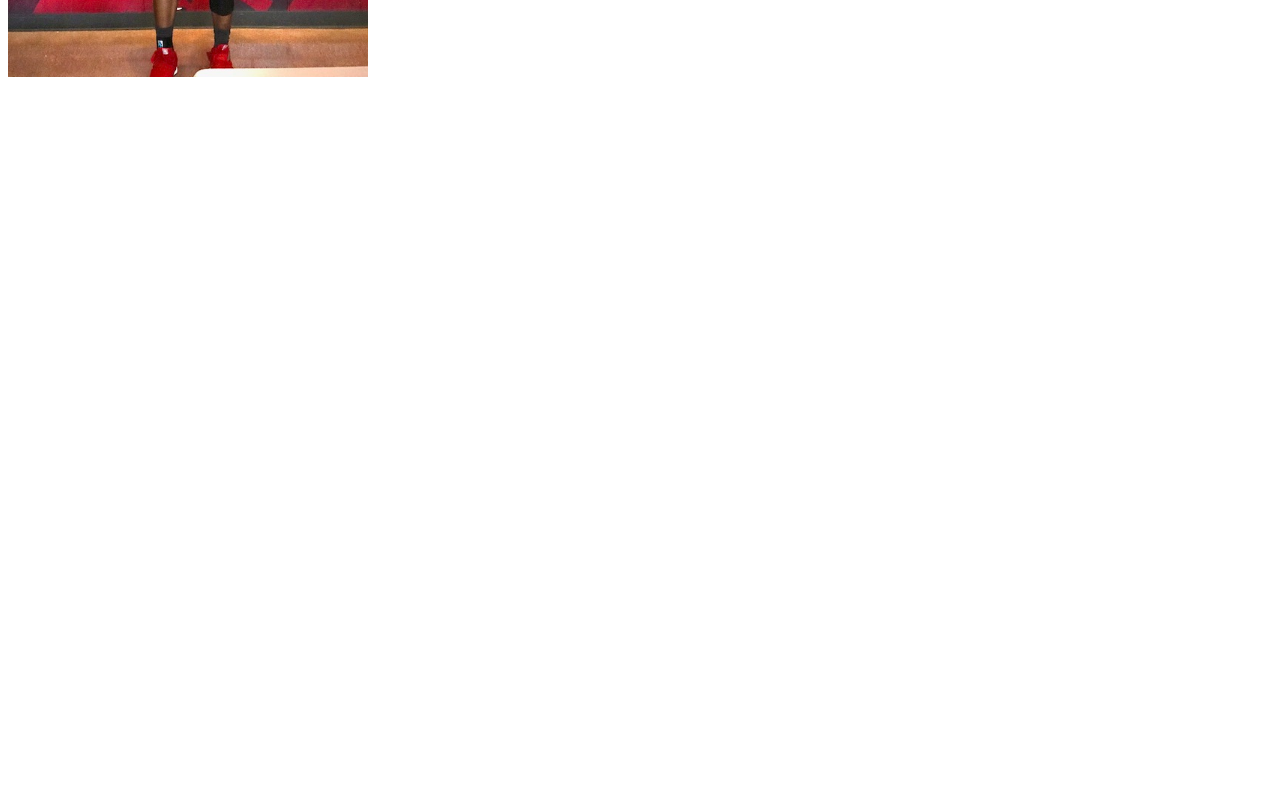
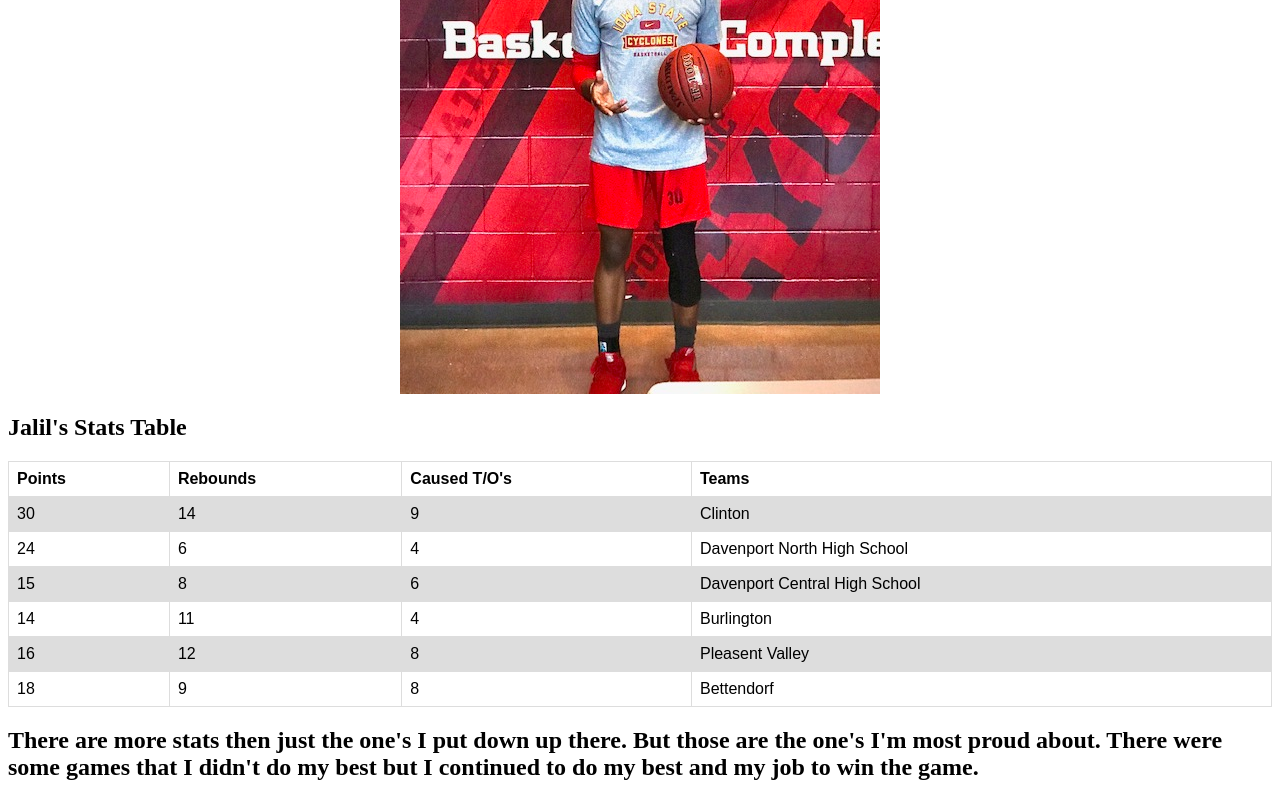
Before and after one commit to JayGotGame15/FINAL, a plain HTML site: page basketball.html in a window 1280 px wide. Shown: the part 427-1227 px from the top of the page. Before the commit the page ends 800 px from the top, so only its background shows below. Drawn offline with Linux system fonts and the light colour scheme.

Commit message:
update newest information

```diff
--- a/basketball.html
+++ b/basketball.html
@@ -3,6 +3,14 @@
 <head>
   <title>Home</title>
 <link rel="stylesheet" href="css/layout.css">
+<link rel="stylesheet" href="css/table.css">
+<style>
+img {
+  display: block;
+  margin-left: auto;
+  margin-right: auto;
+}
+</style>
 </head>
 <body>
 <title>Basketball</title>
@@ -16,9 +24,59 @@
   <li> <a href="Colleges.html">Colleges</a></li>
 </ul>
 
+<h1>This is mmy highschool basketball Page</h1>
+<h2>In this page I'll be making a table of my stats</h2>
+ <img src="images/ME.jpg" alt="ME" class="center">
+ <h2>Jalil's Stats Table</h2>
 
+ <table>
+   <tr>
+     <th>Points</th>
+     <th>Rebounds</th>
+     <th>Caused T/O's</th>
+     <th>Teams</th>
+   </tr>
+   <tr>
+     <td>30</td>
+     <td>14</td>
+     <td>9</td>
+     <td>Clinton</td>
+   </tr>
+   <tr>
+     <td>24</td>
+     <td>6</td>
+     <td>4</td>
+     <td>Davenport North High School</td>
+   </tr>
+   <tr>
+     <td>15</td>
+     <td>8</td>
+     <td>6</td>
+     <td>Davenport Central High School</td>
+   </tr>
+   <tr>
+     <td>14</td>
+     <td>11</td>
+     <td>4</td>
+     <td>Burlington</td>
+   </tr>
+   <tr>
+       <td>16</td>
+     <td>12</td>
+     <td>8</td>
+     <td>Pleasent Valley </td>
+   </tr>
+   <tr>
+      <td>18</td>
+     <td>9</td>
+     <td>8</td>
+     <td>Bettendorf</td>
+   </tr>
 
- <img src="images/ME.jpg" alt="ME"width="360"height="450">
-
+ </table>
+<h2>There are more stats then just the one's I put down up there.
+But those are the one's I'm most proud about.
+ There were some games that I didn't do my best but
+ I continued to do my best and my job to win the game. </h2>
   </body>
 </html>
--- /dev/null
+++ b/css/table.css
@@ -0,0 +1,15 @@
+table {
+  font-family: arial, sans-serif;
+  border-collapse: collapse;
+  width: 100%;
+}
+
+td, th {
+  border: 1px solid #dddddd;
+  text-align: left;
+  padding: 8px;
+}
+
+tr:nth-child(even) {
+  background-color: #dddddd;
+}
```
Also changed, not shown: Colleges.html (+5 -3 lines), Index.html (+20 -14 lines), highschool.html (+8 -2 lines).
